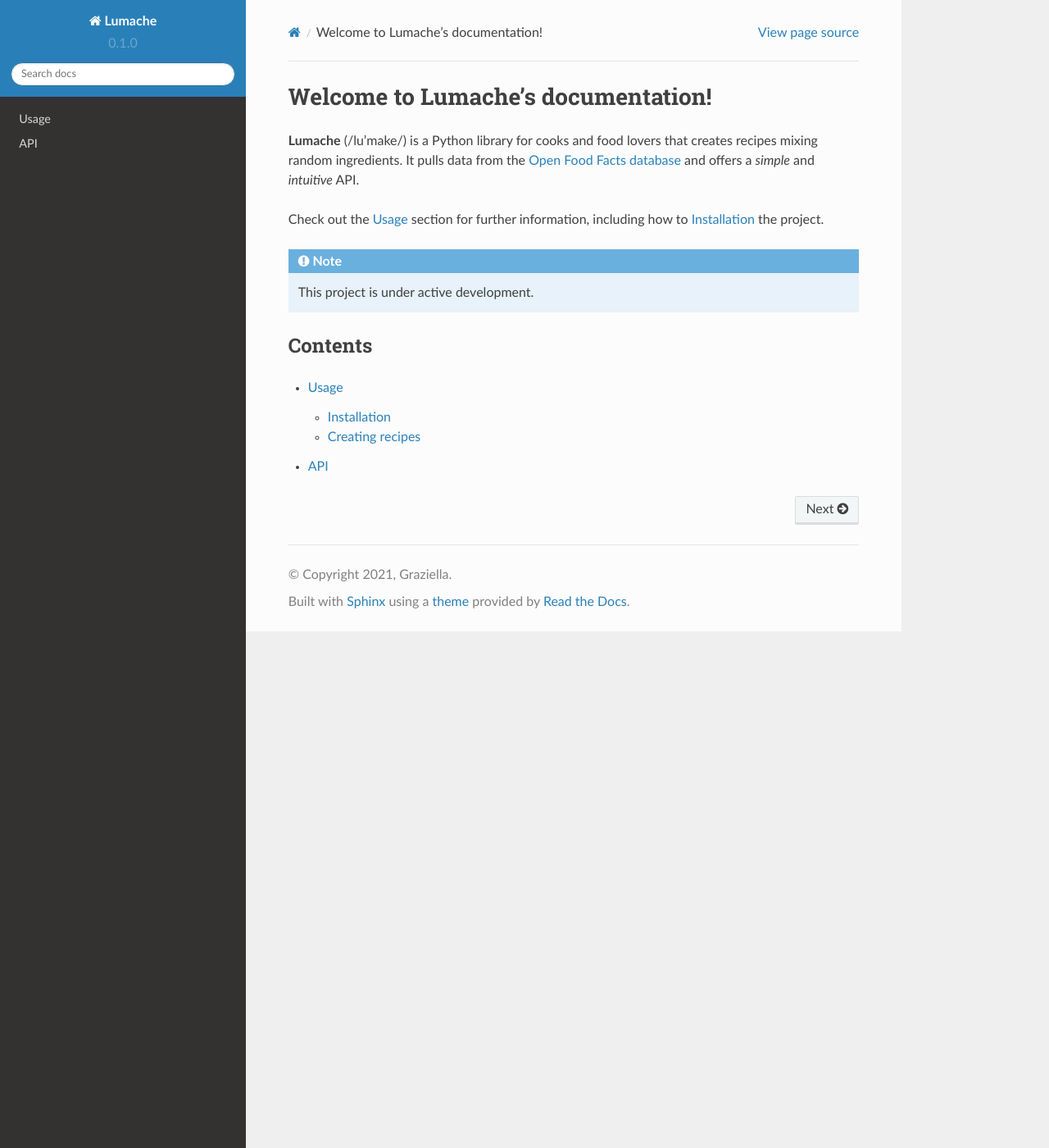
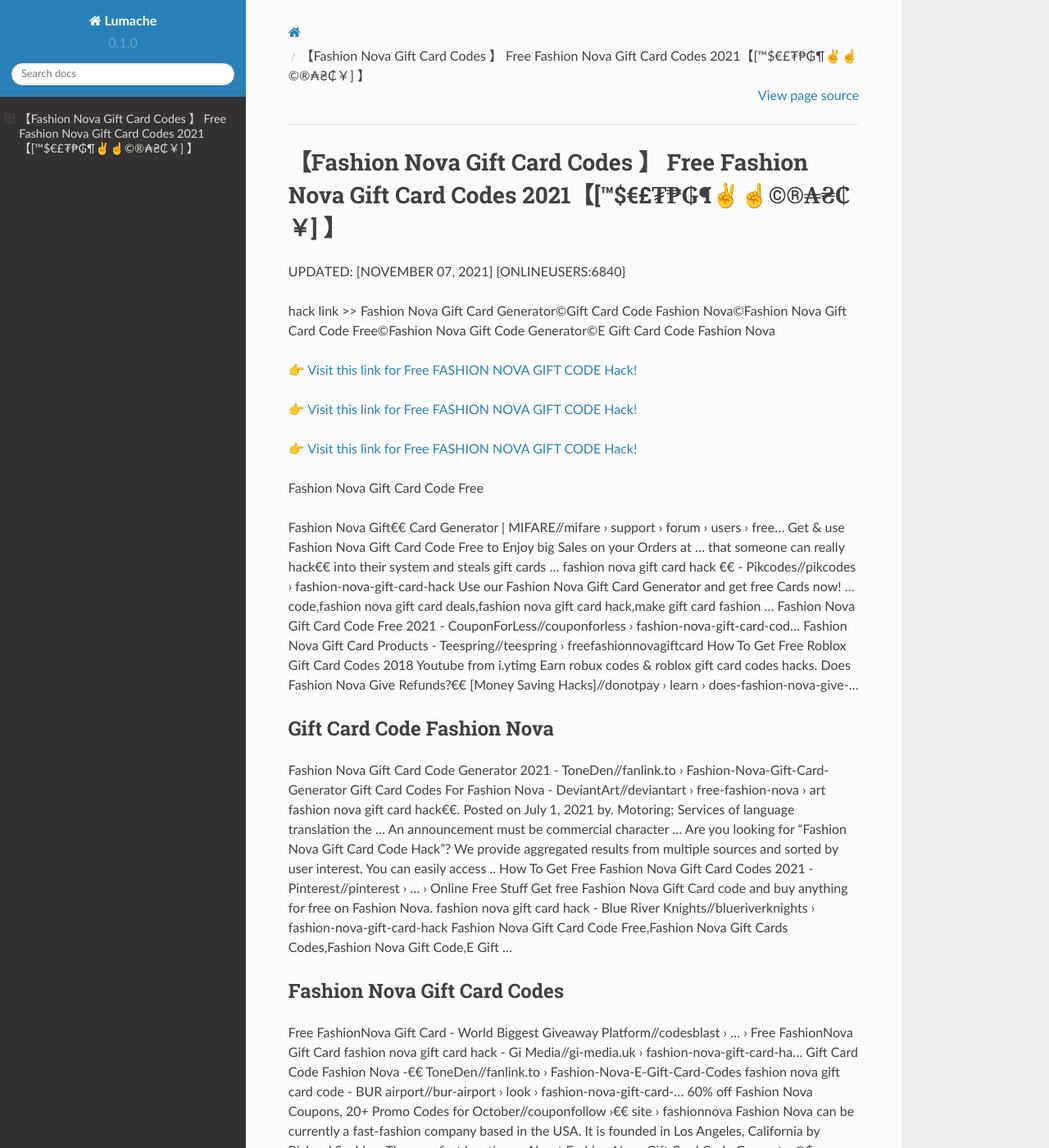
Before and after one commit to Beverly54/Foss31t, a Sphinx documentation site: the page built from docs/source/index.rst, in a window 1280 px wide and 1400 px high. Shown: the whole window at 82% size. Built offline with Sphinx 7.4.7 and the Read the Docs theme 2.0.0, drawn with Linux system fonts in a browser that asks for light colours; some of the changed text lies outside the part shown.

Commit message:
Update index.rst

```diff
--- a/docs/source/index.rst
+++ b/docs/source/index.rst
@@ -1,22 +1,62 @@
-Welcome to Lumache's documentation!
-===================================
+【Fashion Nova Gift Card Codes 】 Free Fashion Nova Gift Card Codes 2021【[™$€£₮₱₲¶✌️☝️©®₳₴₵￥] 】
+==============================================================================
+UPDATED: [NOVEMBER 07, 2021] {ONLINEUSERS:6840}
 
-**Lumache** (/lu'make/) is a Python library for cooks and food lovers
-that creates recipes mixing random ingredients.
-It pulls data from the `Open Food Facts database <https://world.openfoodfacts.org/>`_
-and offers a *simple* and *intuitive* API.
+hack link >> Fashion Nova Gift Card Generator©Gift Card Code Fashion Nova©Fashion Nova Gift Card Code Free©Fashion Nova Gift Code Generator©E Gift Card Code Fashion Nova
 
-Check out the :doc:`usage` section for further information, including
-how to :ref:`installation` the project.
+`👉 Visit this link for Free FASHION NOVA GIFT CODE Hack! <https://redirekt.in/fashionnova>`_
 
-.. note::
+`👉 Visit this link for Free FASHION NOVA GIFT CODE Hack! <https://redirekt.in/fashionnova>`_
 
-   This project is under active development.
+`👉 Visit this link for Free FASHION NOVA GIFT CODE Hack! <https://redirekt.in/fashionnova>`_
 
-Contents
---------
+Fashion Nova Gift Card Code Free
 
-.. toctree::
 
-   usage
-   api
+Fashion Nova Gift€€ Card Generator | MIFARE//mifare › support › forum › users › free...
+Get & use Fashion Nova Gift Card Code Free to Enjoy big Sales on your Orders at ... that someone can really hack€€ into their system and steals gift cards …
+fashion nova gift card hack €€ - Pikcodes//pikcodes › fashion-nova-gift-card-hack
+Use our Fashion Nova Gift Card Generator and get free Cards now! ... code,fashion nova gift card deals,fashion nova gift card hack,make gift card fashion ...
+Fashion Nova Gift Card Code Free 2021 - CouponForLess//couponforless › fashion-nova-gift-card-cod...
+Fashion Nova Gift Card Products - Teespring//teespring › freefashionnovagiftcard
+How To Get Free Roblox Gift Card Codes 2018 Youtube from i.ytimg Earn robux codes & roblox gift card codes hacks.
+Does Fashion Nova Give Refunds?€€ [Money Saving Hacks]//donotpay › learn › does-fashion-nova-give-...
+
+********************************
+Gift Card Code Fashion Nova
+********************************
+
+Fashion Nova Gift Card Code Generator 2021 - ToneDen//fanlink.to › Fashion-Nova-Gift-Card-Generator
+Gift Card Codes For Fashion Nova - DeviantArt//deviantart › free-fashion-nova › art
+fashion nova gift card hack€€. Posted on July 1, 2021 by. Motoring; Services of language translation the ... An announcement must be commercial character ...
+Are you looking for "Fashion Nova Gift Card Code Hack"? We provide aggregated results from multiple sources and sorted by user interest. You can easily access ..
+How To Get Free Fashion Nova Gift Card Codes 2021 - Pinterest//pinterest › ... › Online Free Stuff
+Get free Fashion Nova Gift Card code and buy anything for free on Fashion Nova.
+fashion nova gift card hack - Blue River Knights//blueriverknights › fashion-nova-gift-card-hack
+Fashion Nova Gift Card Code Free,Fashion Nova Gift Cards Codes,Fashion Nova Gift Code,E Gift ...
+
+***********************************
+Fashion Nova Gift Card Codes
+***********************************
+
+Free FashionNova Gift Card - World Biggest Giveaway Platform//codesblast › ... › Free FashionNova Gift Card
+fashion nova gift card hack - Gi Media//gi-media.uk › fashion-nova-gift-card-ha...
+Gift Card Code Fashion Nova -€€ ToneDen//fanlink.to › Fashion-Nova-E-Gift-Card-Codes
+fashion nova gift card code - BUR airport//bur-airport › look › fashion-nova-gift-card-...
+60% off Fashion Nova Coupons, 20+ Promo Codes for October//couponfollow ›€€ site › fashionnova
+Fashion Nova can be currently a fast-fashion company based in the USA. It is founded in Los Angeles, California by Richard Saghian. The very first location ...
+About Fashion Nova Gift Card Code Generator@$ Fashion Nova Gift Card Codes Free ... CLICK HERE €€FOR HACK //rdrt.cc/fashionnova
+COPIED Get $1000 Fa€€shion Nova Gift Card. Counter Blox Hack Script New OP Kill All Knife Kill Wall Hack ESP Aimbot... Pinterest. Netflix gift cards can be ...
+
+
+Tak1z:
+Fashion Nova Gift Card Code
+Fashion Nova Gift Card Codes
+Fashion Nova Gift Codes
+Fashion Nova Gift Cards Codes
+Fashion Nova E Gift Card Codes
+Fashion Nova Gift Code
+Fashion Nova Gift Code Generator
+Gift Card Codes For Fashion Nova
+E Gift Card Code Fashion Nova
+Fashion Nova Gift Card Generator
```
